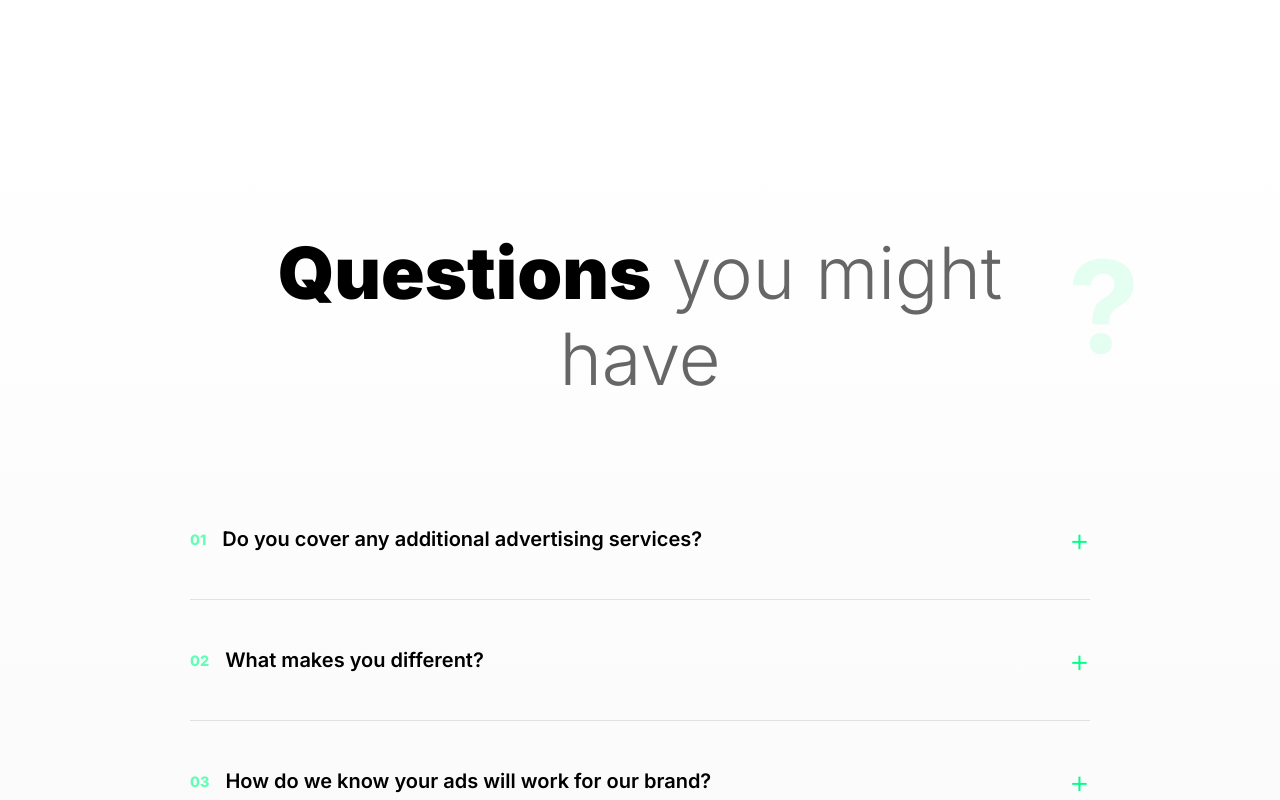
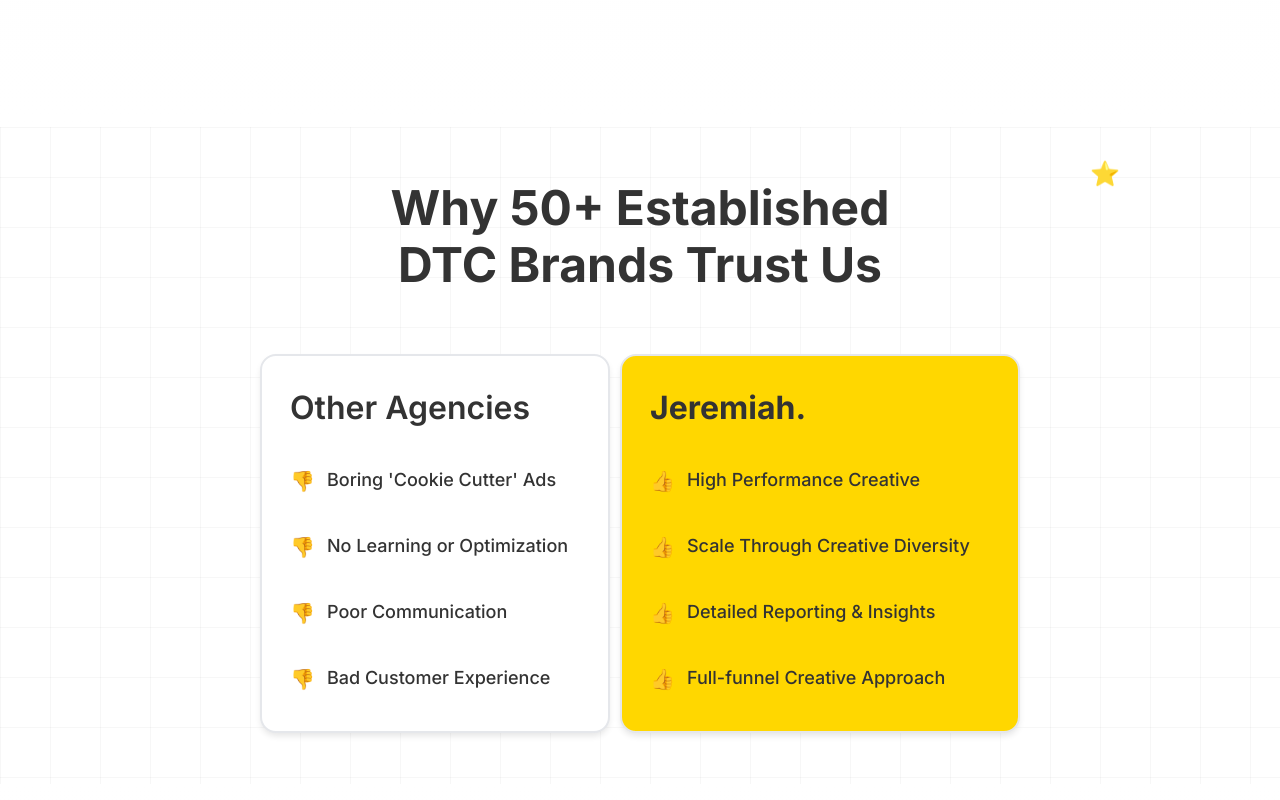
Before and after one commit to Mo-Ibra/jeremiah-portfolio, a Next.js app: page / in a window 1280 px wide. Shown: the part 9900-10700 px from the top of the page. Built offline with nearby package versions, Linux system fonts and the light colour scheme.

Commit message:
Added DTCComparison~

```diff
--- a/app/globals.css
+++ b/app/globals.css
@@ -7,6 +7,7 @@
 @import "../styles/portfolio.css";
 @import "../styles/principles.css";
 @import "../styles/faq.css";
+@import "../styles/dtc-comparison.css";
 @import "../styles/cta.css";
 @import "../styles/quiz-modal.css";
 @import "../styles/footer.css";
--- a/app/page.js
+++ b/app/page.js
@@ -10,6 +10,7 @@
 import Portfolio from "@/components/Portfolio";
 import About from "@/components/About";
 import Principles from "@/components/Principles";
+import DTCComparison from "@/components/DTCComparison";
 import Faqs from "@/components/Faqs";
 import Contact from "@/components/Contact";
 import QuizModal from "@/components/QuizModal";
@@ -55,6 +56,7 @@
       <Portfolio />
       <About />
       <Principles />
+      <DTCComparison />
       <Faqs />
       <Contact onOpenQuiz={openQuiz} />
       <QuizModal isOpen={isQuizOpen} onClose={closeQuiz} />
--- /dev/null
+++ b/components/DTCComparison.js
@@ -0,0 +1,80 @@
+const DTCComparison = () => {
+  return (
+    <section className="dtc-comparison">
+      <div className="dtc-comparison-grid"></div>
+      <div className="container">
+        {/* Decorative star */}
+        <div className="star-decoration">⭐</div>
+
+        {/* Main heading */}
+        <h2 className="main-heading">
+          Why 50+ Established
+          <br />
+          DTC Brands Trust Us
+        </h2>
+
+        <div className="comparison-container">
+          {/* Other Agencies Column */}
+          <div className="other">
+            <div className="box">
+              <h3 className="column-title">Other Agencies</h3>
+
+              <div className="feature-list">
+                <div className="feature-item negative">
+                  <span className="icon">👎</span>
+                  <span className="text">Boring 'Cookie Cutter' Ads</span>
+                </div>
+
+                <div className="feature-item negative">
+                  <span className="icon">👎</span>
+                  <span className="text">No Learning or Optimization</span>
+                </div>
+
+                <div className="feature-item negative">
+                  <span className="icon">👎</span>
+                  <span className="text">Poor Communication</span>
+                </div>
+
+                <div className="feature-item negative">
+                  <span className="icon">👎</span>
+                  <span className="text">Bad Customer Experience</span>
+                </div>
+              </div>
+            </div>
+          </div>
+
+          {/* Adcrate Column */}
+          <div className="adcrate">
+            <div className="box">
+              <div className="brand-name">Jeremiah.</div>
+
+              <div className="feature-list">
+                <div className="feature-item positive">
+                  <span className="icon">👍</span>
+                  <span className="text">High Performance Creative</span>
+                </div>
+
+                <div className="feature-item positive">
+                  <span className="icon">👍</span>
+                  <span className="text">Scale Through Creative Diversity</span>
+                </div>
+
+                <div className="feature-item positive">
+                  <span className="icon">👍</span>
+                  <span className="text">Detailed Reporting & Insights</span>
+                </div>
+
+                <div className="feature-item positive">
+                  <span className="icon">👍</span>
+                  <span className="text">Full-funnel Creative Approach</span>
+                </div>
+              </div>
+            </div>
+          </div>
+        </div>
+      </div>
+    </section>
+  )
+}
+
+export default DTCComparison
--- a/styles/about.css
+++ b/styles/about.css
@@ -24,7 +24,6 @@
 @media (max-width: 768px) {
   .about-grid {
     background-size: 40px 40px;
-    animation-duration: 30s; /* Slower for better performance */
   }
 }
 
--- /dev/null
+++ b/styles/dtc-comparison.css
@@ -0,0 +1,181 @@
+.dtc-comparison {
+  background-color: linear-gradient(#fafafa 0%, #fff 100%);
+  padding: clamp(2rem, 4vw, 4rem) 0;
+  position: relative;
+  overflow: hidden;
+}
+
+.dtc-comparison-grid {
+  position: absolute;
+  width: 100%;
+  height: 100%;
+  top: 0;
+  left: 0;
+  background-image: linear-gradient(rgba(0, 0, 0, 0.03) 1px, transparent 1px),
+    linear-gradient(90deg, rgba(0, 0, 0, 0.03) 1px, transparent 1px);
+  background-size: 50px 50px;
+  pointer-events: none;
+}
+
+@media (max-width: 768px) {
+  .dtc-comparison-grid {
+    background-size: 40px 40px;
+  }
+}
+
+.container {
+  max-width: 1200px;
+  margin: 0 auto;
+  position: relative;
+}
+
+.star-decoration {
+  position: absolute;
+  top: -20px;
+  right: 10%;
+  font-size: 24px;
+  color: #ffd700;
+}
+
+.main-heading {
+  font-size: 48px;
+  font-weight: 700;
+  text-align: center;
+  color: #333;
+  margin-bottom: 60px;
+  line-height: 1.2;
+}
+
+.comparison-container {
+  display: flex;
+  gap: 10px;
+  align-items: flex-start;
+  justify-content: center;
+  max-width: 900px;
+  margin: 0 auto;
+}
+
+.other {
+  flex: 1;
+  max-width: 350px;
+}
+
+.box {
+  background-color: #ffffff;
+  border-radius: 16px;
+  padding: 32px 28px;
+  border: 2px solid #e5e7eb;
+  box-shadow: 0 4px 6px -1px rgba(0, 0, 0, 0.1);
+}
+
+.column-title {
+  font-size: 32px;
+  font-weight: 600;
+  color: #333;
+  margin-bottom: 32px;
+  text-align: left;
+}
+
+.feature-list {
+  display: flex;
+  flex-direction: column;
+  gap: 24px;
+}
+
+.feature-item {
+  display: flex;
+  align-items: flex-start;
+  gap: 12px;
+  padding: 8px 0;
+}
+
+.feature-item .icon {
+  font-size: 20px;
+  margin-top: 2px;
+  flex-shrink: 0;
+}
+
+.feature-item .text {
+  font-size: 18px;
+  line-height: 1.4;
+  color: #333;
+  font-weight: 500;
+}
+
+.adcrate {
+  flex: 1;
+  max-width: 400px;
+}
+
+.adcrate .box {
+  background-color: #ffd700 !important;
+}
+
+.brand-name {
+  font-size: 32px;
+  font-weight: 700;
+  color: #333;
+  margin-bottom: 32px;
+  text-align: left;
+}
+
+/* Responsive Design */
+@media (max-width: 768px) {
+  .dtc-comparison {
+    padding: 60px 16px;
+  }
+
+  .main-heading {
+    font-size: 36px;
+    margin-bottom: 40px;
+  }
+
+  .comparison-container {
+    flex-direction: column;
+    gap: 5px;
+    align-items: center;
+  }
+
+  .other,
+  .adcrate {
+    max-width: 100%;
+    width: 100%;
+  }
+
+  .box {
+    padding: 24px 20px;
+  }
+
+  .column-title {
+    font-size: 28px;
+    text-align: center;
+    margin-bottom: 24px;
+  }
+
+  .feature-item .text {
+    font-size: 16px;
+  }
+
+  .brand-name {
+    font-size: 32px;
+    text-align: center;
+  }
+}
+
+@media (max-width: 480px) {
+  .main-heading {
+    font-size: 28px;
+  }
+
+  .column-title {
+    font-size: 24px;
+  }
+
+  .brand-name {
+    font-size: 28px;
+  }
+
+  .feature-item .text {
+    font-size: 15px;
+  }
+}
```
